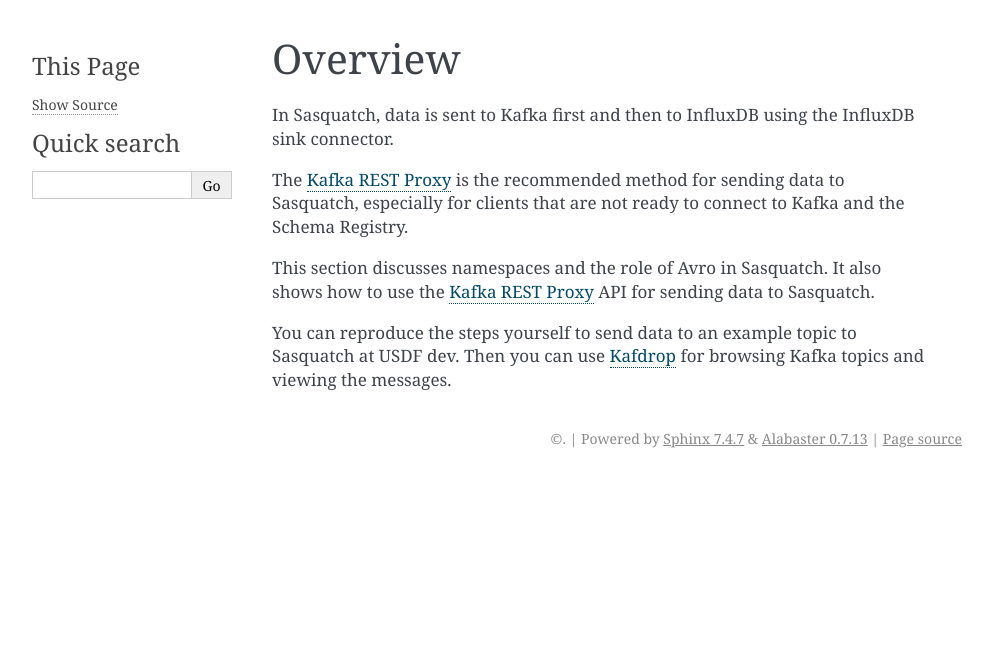
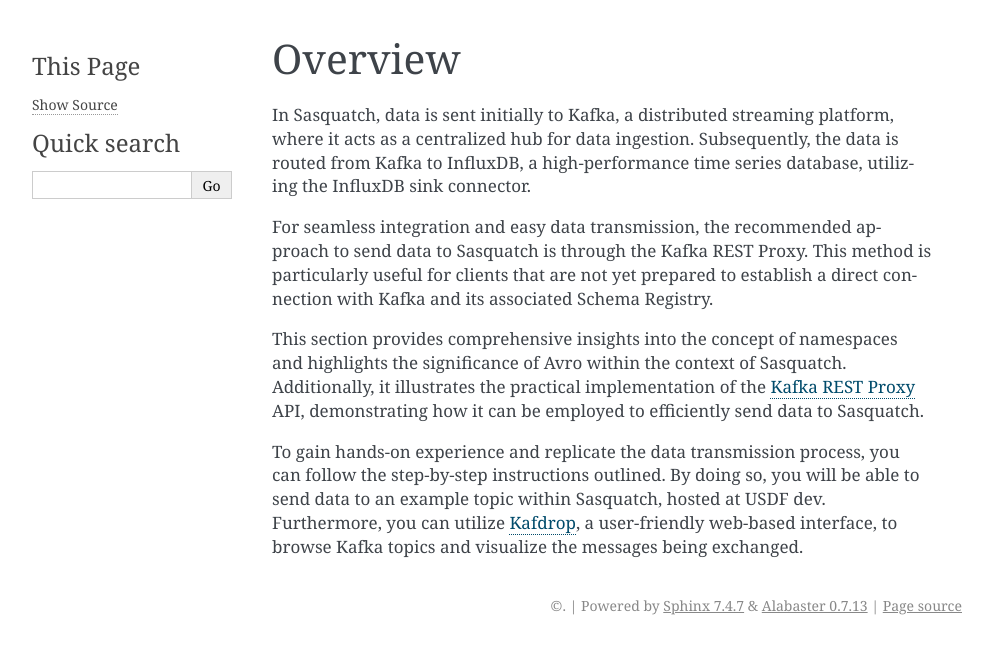
Before and after one commit to lsst-sqre/sasquatch, a Sphinx documentation site: the page built from docs/user-guide/sendingdata.rst, in a window 1280 px wide. Shown: the top 654 px of the page, without its empty margins (148-1141 px from the left). Built offline with Sphinx 7.4.7, drawn with Linux system fonts in a browser that asks for light colours.

Commit message:
Improve description for sending data to sasquatch

```diff
--- a/docs/user-guide/sendingdata.rst
+++ b/docs/user-guide/sendingdata.rst
@@ -4,12 +4,15 @@
 Overview
 ########
 
-In Sasquatch, data is sent to Kafka first and then to InfluxDB using the InfluxDB sink connector.
+In Sasquatch, data is sent initially to Kafka, a distributed streaming platform, where it acts as a centralized hub for data ingestion.
+Subsequently, the data is routed from Kafka to InfluxDB, a high-performance time series database, utilizing the InfluxDB sink connector.
 
-The :ref:`Kafka REST Proxy <rest-proxy>` is the recommended method for sending data to Sasquatch, especially for clients that are not ready to connect to Kafka and the Schema Registry.
+For seamless integration and easy data transmission, the recommended approach to send data to Sasquatch is through the Kafka REST Proxy.
+This method is particularly useful for clients that are not yet prepared to establish a direct connection with Kafka and its associated Schema Registry.
 
-This section discusses namespaces and the role of Avro in Sasquatch.
-It also shows how to use the :ref:`Kafka REST Proxy <rest-proxy>` API for sending data to Sasquatch.
+This section provides comprehensive insights into the concept of namespaces and highlights the significance of Avro within the context of Sasquatch.
+Additionally, it illustrates the practical implementation of the :ref:`Kafka REST Proxy <rest-proxy>` API, demonstrating how it can be employed to efficiently send data to Sasquatch.
 
-You can reproduce the steps yourself to send data to an example topic to Sasquatch at USDF dev.
-Then you can use :ref:`Kafdrop <kafdrop-ui>` for browsing Kafka topics and viewing the messages.
+To gain hands-on experience and replicate the data transmission process, you can follow the step-by-step instructions outlined.
+By doing so, you will be able to send data to an example topic within Sasquatch, hosted at USDF dev.
+Furthermore, you can utilize :ref:`Kafdrop <kafdrop-ui>`, a user-friendly web-based interface, to browse Kafka topics and visualize the messages being exchanged.
```
